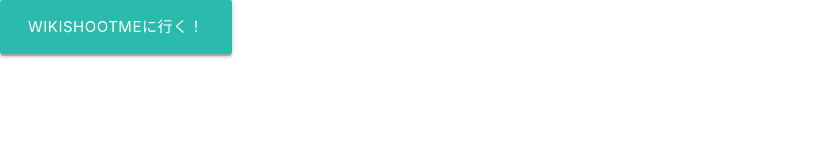
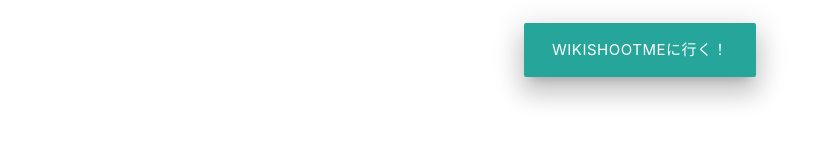
Before and after one commit to gomi-kuzu/wiki_app, a plain HTML site: page index.html in a window 1280 px wide. Shown: the whole page, without its empty margins (0-833 px from the left). Drawn offline with nearby package versions, Linux system fonts and the light colour scheme.

Commit message:
use grid

```diff
--- a/index.html
+++ b/index.html
@@ -9,9 +9,16 @@
     <title>GPS Sample</title>
   </head>
    <body>
-   <div id="send-button">
-      <a class="waves-effect waves-light btn-large z-depth-4">wikishootmeに行く！</a>
-   </div>
+
+<div class="container">
+　<div class="row">
+      <div class="col s12 center">
+         <div id="send-button">
+            <a class="waves-effect waves-light btn-large z-depth-4">wikishootmeに行く！</a>
+         </div>
+      </div>
+    </div>
+</div>
       <script type="text/javascript">
       document.getElementById("send-button").onclick = function() {
       // ユーザーの端末がGeoLocation APIに対応しているかの判定
```
